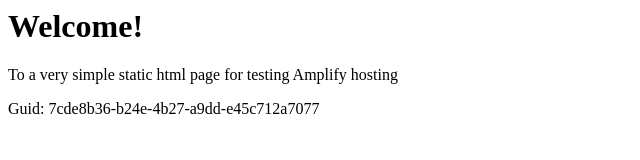
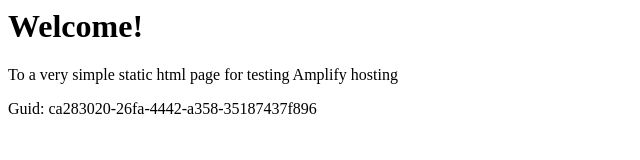
Before and after one commit to aws-aemilia-yul/Github-PR-Commit-Integration-Test-DoNotTouch-GitHubWebhookPushCanaryTest-v1-prod-ca-central-1, a website: page src/index.html in a window 1280 px wide. Shown: the full height of the page, 0-640 px from the left. Drawn offline with Linux system fonts and the light colour scheme.

Commit message:
commit from integ tests

```diff
--- a/src/index.html
+++ b/src/index.html
@@ -12,6 +12,6 @@
 <body>
     <h1>Welcome!</h1>
     <p>To a very simple static html page for testing Amplify hosting</p>
-    <p>Guid: 7cde8b36-b24e-4b27-a9dd-e45c712a7077</p></body>
+    <p>Guid: ca283020-26fa-4442-a358-35187437f896</p></body>
 
 </html>
```
